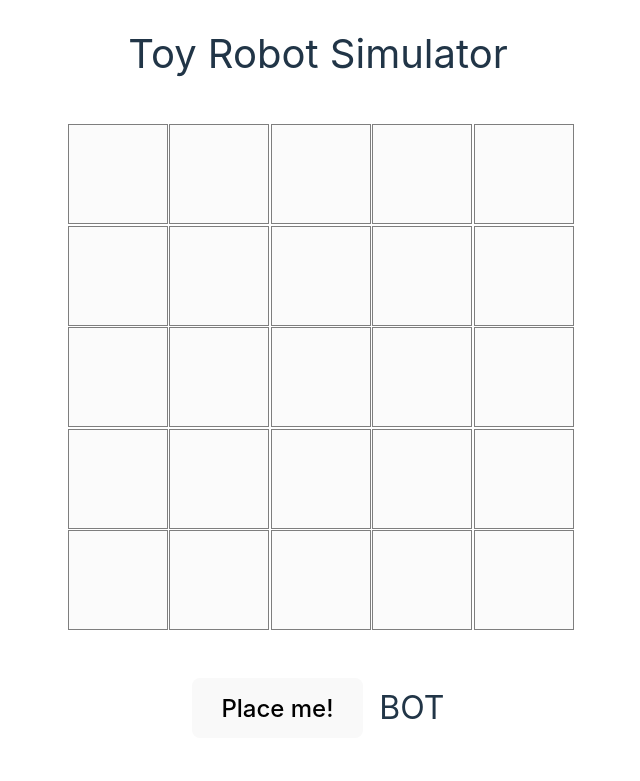
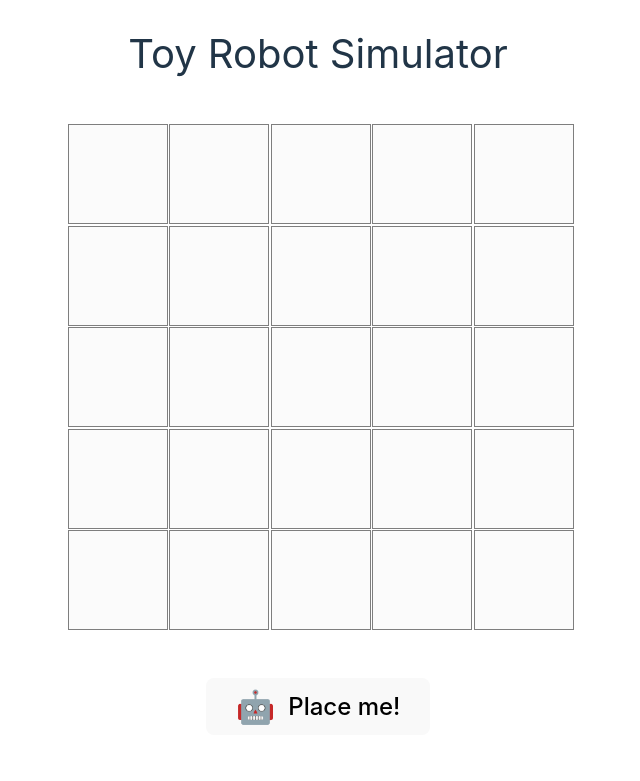
Before and after one commit to sezgi/toy-robot, a React (Vite) app: page / in a window 1280 px wide. Shown: the top 781 px of the page, without its empty margins (322-962 px from the left). Built offline with nearby package versions, Linux system fonts and the light colour scheme.

Commit message:
robot emoji

```diff
--- a/src/App.css
+++ b/src/App.css
@@ -44,6 +44,7 @@
   display: flex;
   justify-content: center;
   align-items: center;
+  font-size: 3rem;
 }
 
 .controls {
@@ -51,6 +52,19 @@
   justify-content: center;
   align-items: center;
   gap: 1rem;
+}
+
+.place-button {
+  display: flex;
+  align-items: center;
+  justify-content: center;
+  gap: 0.8rem;
+  padding-top: 0.5rem;
+  padding-bottom: 0.5rem;
+}
+
+.place-button .robot {
+  font-size: 2rem;
 }
 
 .buttons {
--- a/src/App.tsx
+++ b/src/App.tsx
@@ -102,10 +102,12 @@ export default function App() {
       />
       <div className="controls">
         {!isRobotPlaced && (
-          <>
-            <button onClick={() => setIsRobotPlaced(true)}>Place me!</button>
-            <Robot />
-          </>
+          <button
+            className="place-button"
+            onClick={() => setIsRobotPlaced(true)}
+          >
+            <Robot /> Place me!
+          </button>
         )}
         {isRobotPlaced && (
           <div className="buttons">
--- a/src/components/Robot.tsx
+++ b/src/components/Robot.tsx
@@ -28,7 +28,7 @@ const Robot: FC<RobotProps> = ({
         transition: doAnimate ? "transform ease-in-out 0.25s" : "none",
       }}
     >
-      BOT
+      🤖
     </div>
   );
 };
```
